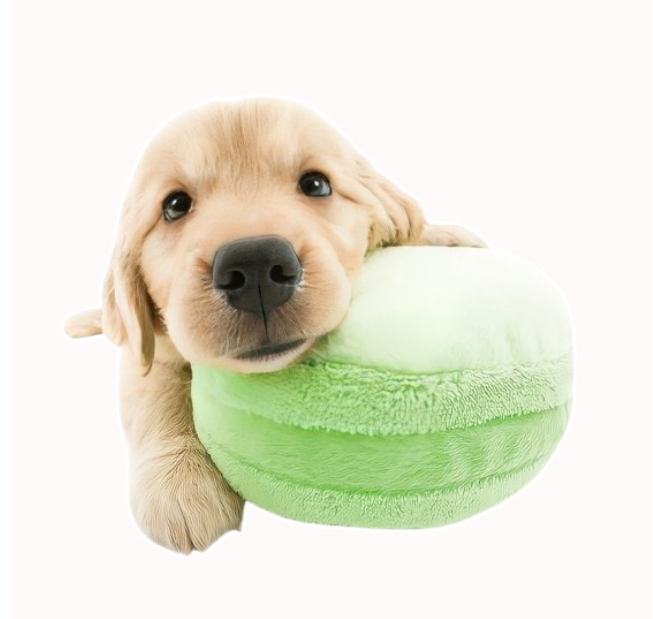
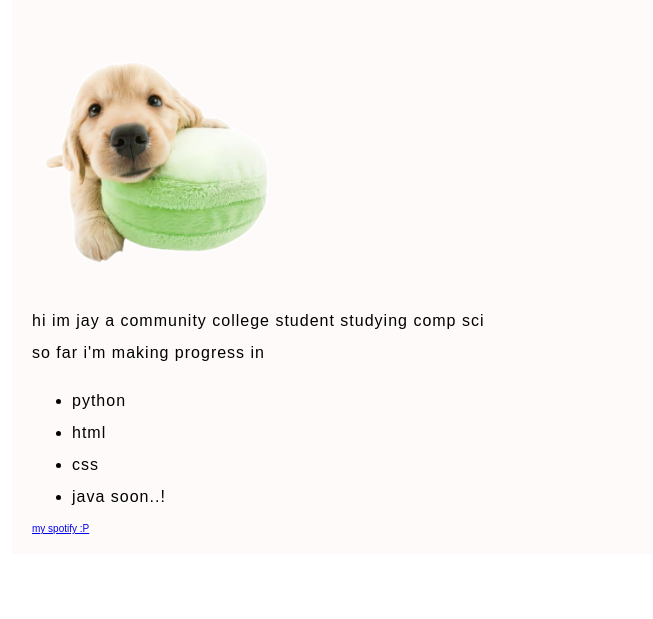
Before and after one commit to jigel07/jigel07.github.io, a plain HTML site: page index.html in a window 1280 px wide. Shown: the part 181-800 px from the top of the page, without its empty margins (308-961 px from the left). Drawn offline with Linux system fonts and the light colour scheme; a web font is replaced by a local one.

Commit message:
Update index.html

```diff
--- a/index.html
+++ b/index.html
@@ -9,7 +9,7 @@
 </head>
 <body>
 <h1>im like hey whats up hello</h1>
-<img src="dogwithmacaron.png" alt="dog with macaron"/>
+<img src="dogwithmacaron.png" alt="dog with macaron" width="250" height="250"/>
 <p>hi im jay a community college student studying comp sci <br>so far i'm making progress in</p>
   <ul>
     <li> python </li>
```
